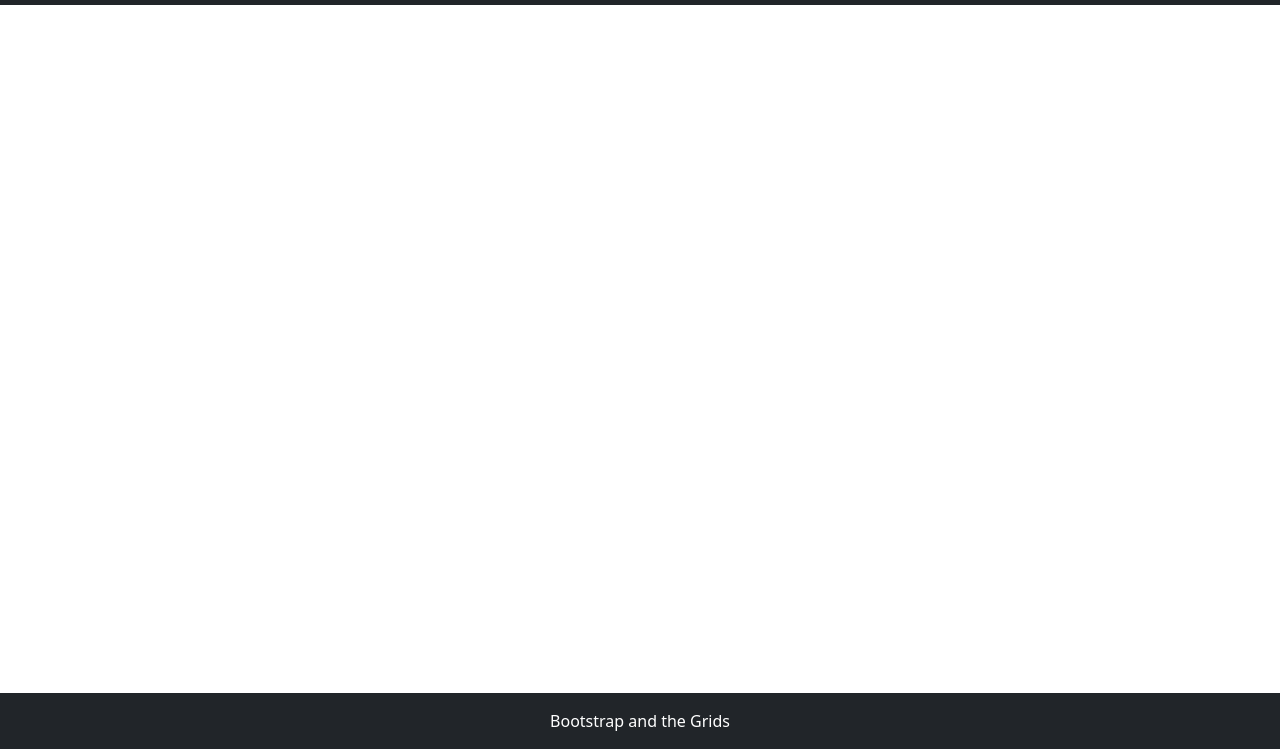
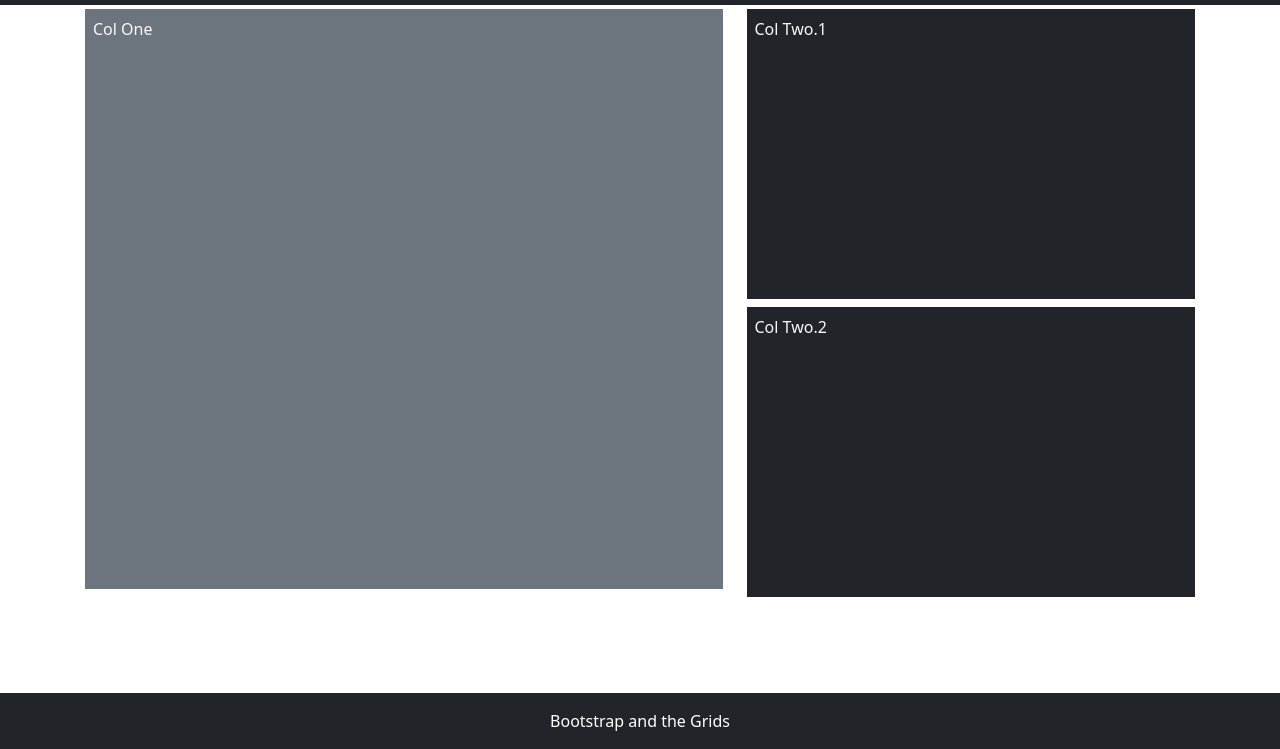
Before and after one commit to Gapster705/BootstrapAndTheGrids, a plain HTML site: page Grid3.html in a window 1280 px wide. Shown: the part 51-800 px from the top of the page. Drawn offline with nearby package versions, Linux system fonts and the light colour scheme; a web font is replaced by a local one.

Commit message:
Update Grid3.html

```diff
--- a/Grid3.html
+++ b/Grid3.html
@@ -61,8 +61,27 @@
 </nav>
 
     <main class="flex-shrink-0">
-       <div class="container">
+       <div class="container h-100 minHeight">
+           <div class="row h-100">
+               <!-- Left Column -->
+                <div class="col-7">
+                    <div class="bg-secondary text-light p-2 h-100">
+                        Col One
+                    </div>
+                </div>
+                <!-- Right Column -->
+                <div class="col-5 h-100">
+                    <!-- right top column -->
+                    <div class="bg-dark text-light p-2 h-50">
+                        Col Two.1
+                    </div>
+                    <!-- right bottom column -->
+                    <div class="bg-dark text-light p-2 h-50 mt-2">
+                        Col Two.2
+                    </div>
 
+                </div>
+           </div>
        </div>
     </main>
     <footer class="footer mt-auto py-3 bg-dark">
```
